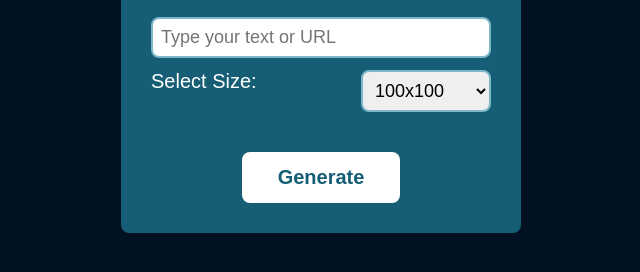
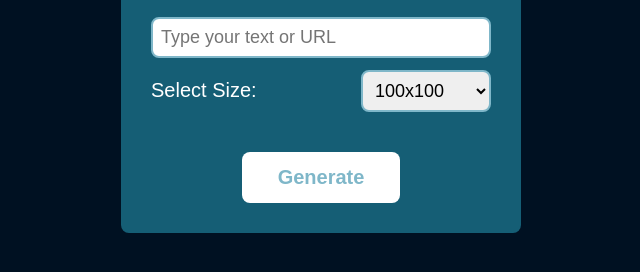
Before and after one commit to Mast8/code-qr, a plain HTML site: page index.html in a window 1280 px wide. Shown: the part 324-596 px from the top of the page, without its empty margins (319-959 px from the left). Drawn offline with Linux system fonts and the light colour scheme.

Commit message:
some style

```diff
--- a/script.js
+++ b/script.js
@@ -22,7 +22,7 @@ downloadBtn.addEventListener('click', ()=>{
     let img = document.querySelector('.qr-body img');
 
     if(img !== null){
-        //document.querySelector('.qr-body img').show();
+
         document.getElementById("downloadBtn").style.display='block';
         let imgAtrr = img.getAttribute('src');
         downloadBtn.setAttribute("href", imgAtrr);
--- a/style.css
+++ b/style.css
@@ -102,6 +102,7 @@ body{
 .qr-header div{
     display: flex;
     justify-content: space-between;
+    align-items: center;
 }
 
 .qr-footer{
@@ -114,9 +115,14 @@ body{
     font-size: 20px;
     padding: 14px 36px;
     margin-inline: 2px;
-    color: var(--primary-color);
+    color: var(--border-color);
     font-weight: 600;
     border-radius: var(--border-radius);
+}
+
+.qr-footer a:hover {
+    color:  var(--secondary-color);
+    background-color: var(--border-color);
 }
 
 .qr-body{
```
